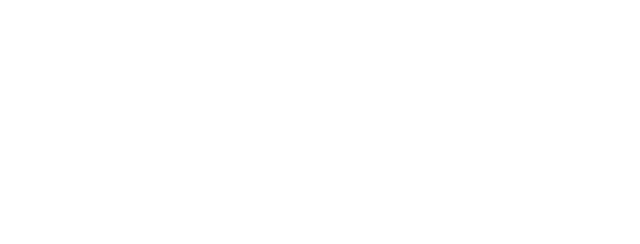
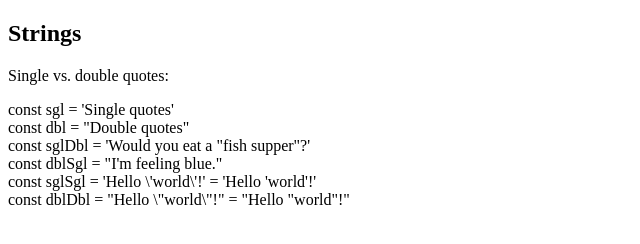
Before and after one commit to skyeoh/javascript-practice, a plain HTML site: page 03-data-types/index.html in a window 1280 px wide. Shown: the whole page, without its empty margins (0-640 px from the left). Drawn offline with Linux system fonts and the light colour scheme.

Commit message:
Add section on creation of strings
Strings can be created using single and double quotes.
Moreover, single quotes can appear within double quotes and vice-versa.
However, single quotes can appear within single quotes provided
they are preceded with an escape character "\".
The same is true with double quotes.

```diff
--- a/03-data-types/index.html
+++ b/03-data-types/index.html
@@ -7,6 +7,20 @@
 
     <body>
 
+
+
+        <h2>Strings</h2>
+
+        <p>Single vs. double quotes:</p>
+        <p style="margin: 0">const sgl = '<span id="sgl"></span>'</p>
+        <p style="margin: 0">const dbl = "<span id="dbl"></span>"</p>
+        <p style="margin: 0">const sglDbl = '<span id="sglDbl"></span>'</p>
+        <p style="margin: 0">const dblSgl = "<span id="dblSgl"></span>"</p>
+        <p style="margin: 0">const sglSgl = '<span id="sglSgl"></span>'</p>
+        <p style="margin: 0">const dblDbl = "<span id="dblDbl"></span>"</p>
+
+
+
         <script src="./script.js"></script>
     </body>
 </html>
--- a/03-data-types/script.js
+++ b/03-data-types/script.js
@@ -1 +1,16 @@
 console.log("Script is working!");
+
+const sgl = 'Single quotes';
+const dbl = "Double quotes";
+document.getElementById("sgl").innerHTML = sgl;
+document.getElementById("dbl").innerHTML = dbl;
+
+const sglDbl = 'Would you eat a "fish supper"?';
+const dblSgl = "I'm feeling blue.";
+document.getElementById("sglDbl").innerHTML = sglDbl;
+document.getElementById("dblSgl").innerHTML = dblSgl;
+
+const sglSgl = 'Hello \'world\'!';
+const dblDbl = "Hello \"world\"!";
+document.getElementById("sglSgl").innerHTML = 'Hello \\\'world\\\'!\' = \'' + sglSgl;
+document.getElementById("dblDbl").innerHTML = "Hello \\\"world\\\"!\" = \"" + dblDbl;
```
